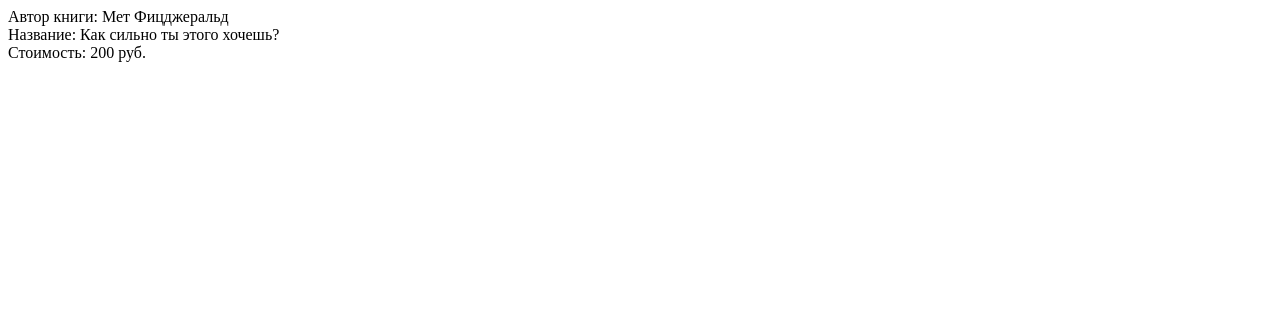
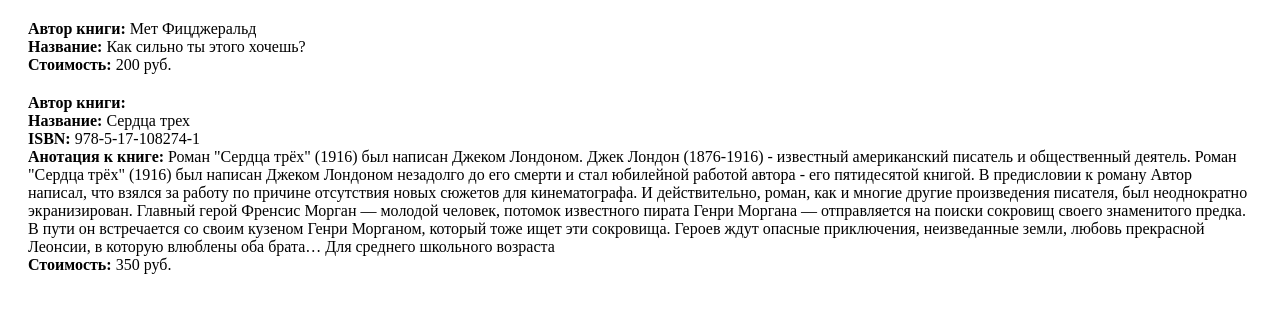
Before and after one commit to jeckvorobey/phpLevel2, a PHP site: page / in a window 1280 px wide. Shown: the top 313 px of the page. Run offline with PHP 8.4, Linux system fonts and the light colour scheme; data that the repository does not hold is empty.

Commit message:
Выполнил ДЗ

```diff
--- a/lesson1/ExtGood.class.php
+++ b/lesson1/ExtGood.class.php
@@ -8,7 +8,7 @@
 
     public function __construct($author, $title, $price, $isbn, $anotation)
     {
-        parent:: __construct($author, $title, $price);
+        parent::__construct($author, $title, $price);
         $this->setIsbn($isbn);
         $this->setAnotation($anotation);
     }
@@ -33,14 +33,14 @@
         $this->anotation = $anotation;
     }
 
-    /*public function init()
+    public function init()
     {
-        echo '<div class="product">';
-        echo '<div class="author">Автор книги: '.$this->author.' </div>';
-        echo '<div class="title">Название: '.$this->title.' </div>';
-        echo '<div class="title">ISBN: '.$this->isbn.' </div>';
-        echo '<div class="title">Анотация к книге: '.$this->anotation.' </div>';
-        echo '<div class="price">Стоимость: '.$this->price.' руб. </div>';
+        echo '<div class="product" style="margin:20px">';
+        echo '<div class="author"><strong>Автор книги:</strong> '.$this->author.' </div>';
+        echo '<div class="title"><strong>Название:</strong> '.$this->title.' </div>';
+        echo '<div class="title"><strong>ISBN:</strong> '.$this->isbn.' </div>';
+        echo '<div class="title"><strong>Анотация к книге:</strong> '.$this->anotation.' </div>';
+        echo '<div class="price"><strong>Стоимость:</strong> '.$this->price.' руб. </div>';
         echo '</div>';
-    }*/
+    }
 }
--- a/lesson1/Good.class.php
+++ b/lesson1/Good.class.php
@@ -45,10 +45,10 @@
 
     public function init()
     {
-        echo '<div class="product">';
-        echo '<div class="author">Автор книги: '.$this->author.' </div>';
-        echo '<div class="title">Название: '.$this->title.' </div>';
-        echo '<div class="price">Стоимость: '.$this->price.' руб. </div>';
+        echo '<div class="product" style="margin:20px">';
+        echo '<div class="author"><strong>Автор книги:</strong> '.$this->author.' </div>';
+        echo '<div class="title"><strong>Название:</strong> '.$this->title.' </div>';
+        echo '<div class="price"><strong>Стоимость:</strong> '.$this->price.' руб. </div>';
         echo '</div>';
     }
 }
--- a/lesson1/index.php
+++ b/lesson1/index.php
@@ -1,12 +1,32 @@
 <?php
-
-include 'Good.class.php';
-//include 'ExtGood.class.php';
+ //Задание 1-4
+include 'ExtGood.class.php';
 
 $good = new Good('Мет Фицджеральд', 'Как сильно ты этого хочешь?', 200);
 $good->init();
 
-/*$anotation = 'Роман "Сердца трёх" (1916) был написан Джеком Лондоном. Джек Лондон (1876-1916) - известный американский писатель и общественный деятель. Роман "Сердца трёx" (1916) был написан Джеком Лондоном незадолго до его смерти и стал юбилейной работой автора - его пятидесятой книгой. В предисловии к роману Автор написал, что взялся за работу по причине отсутствия новых сюжетов для кинематографа. И действительно, роман, как и многие другие произведения писателя, был неоднократно экранизирован. Главный герой Френсис Морган — молодой человек, потомок известного пирата Генри Моргана — отправляется на поиски сокровищ своего знаменитого предка. В пути он встречается со своим кузеном Генри Морганом, который тоже ищет эти сокровища. Героев ждут опасные приключения, неизведанные земли, любовь прекрасной Леонсии, в которую влюблены оба брата… Для среднего школьного возраста';
+$anotation = 'Роман "Сердца трёх" (1916) был написан Джеком Лондоном. Джек Лондон (1876-1916) - известный американский писатель и общественный деятель. Роман "Сердца трёx" (1916) был написан Джеком Лондоном незадолго до его смерти и стал юбилейной работой автора - его пятидесятой книгой. В предисловии к роману Автор написал, что взялся за работу по причине отсутствия новых сюжетов для кинематографа. И действительно, роман, как и многие другие произведения писателя, был неоднократно экранизирован. Главный герой Френсис Морган — молодой человек, потомок известного пирата Генри Моргана — отправляется на поиски сокровищ своего знаменитого предка. В пути он встречается со своим кузеном Генри Морганом, который тоже ищет эти сокровища. Героев ждут опасные приключения, неизведанные земли, любовь прекрасной Леонсии, в которую влюблены оба брата… Для среднего школьного возраста';
 
 $extGood = new ExtGood('Джек Лондон', 'Сердца трех', 350, '978-5-17-108274-1', $anotation);
-$extGood->init();*/
+$extGood->init();
+
+//Задание 6-7
+
+/*7. *Дан код:
+class A {
+    public function foo() {
+        static $x = 0;
+        echo ++$x;
+    }
+}
+class B extends A {
+}
+$a1 = new A;
+$b1 = new B;  класс В является наследником и занимает свою область памяти
+$a1->foo();     =1
+$b1->foo();     =1
+$a1->foo();     =2
+$b1->foo();     =2
+$a1 и $b1 переменные  обращаются к разным классам, которые занимают разные области памяти
+на каждом шаге число итерируется т.к. переменная $x является статичной и при последующих обращениях она уже существует поэтому к ней прибавляем 1,
+Что он выведет на каждом шаге? Почему?*/
```
